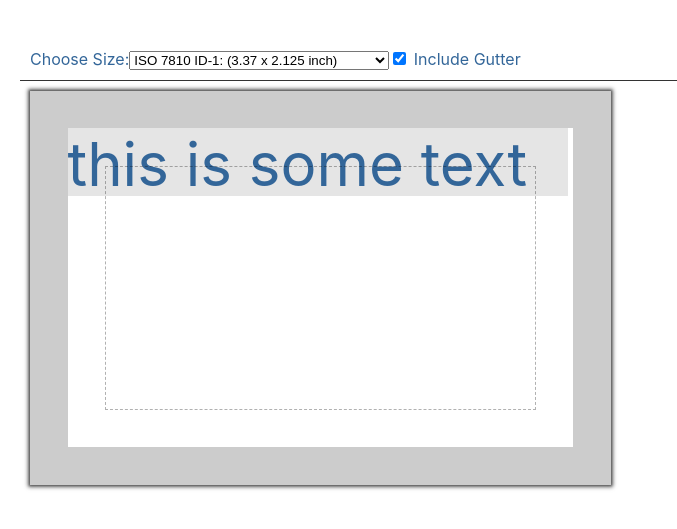
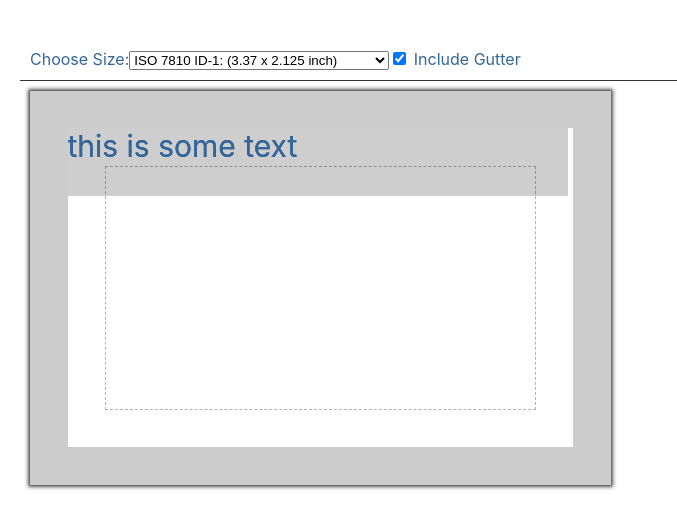
Before and after one commit to seesamjagan/print-works, a React app in the folder business-card/: page /create in a window 1280 px wide. Shown: the part 63-592 px from the top of the page, without its empty margins (0-677 px from the left). Built offline with nearby package versions, Linux system fonts and the light colour scheme.

Commit message:
update to transform handle inital position

```diff
--- a/business-card/src/components/card-maker/business-card.js
+++ b/business-card/src/components/card-maker/business-card.js
@@ -58,6 +58,7 @@ export class BusinessCard extends Component {
         <div className="print-area" style={PRINT_STYLE}>
           <div className="safe-zone" style={SAF_ZONE_STYLE} />
           <TextElement onClick={this.onElementClick} />
+          <TextElement onClick={this.onElementClick} />
           <Transformer target={target} targetSize={targetSize} onResize={this.onTransformerResize} />
         </div>
       </div>
--- a/business-card/src/components/card-maker/business-card.scss
+++ b/business-card/src/components/card-maker/business-card.scss
@@ -3,28 +3,32 @@
     box-shadow: 0 0 4px 2px rgba(0,0,0,0.6), 0 0 2px 1px rgba(0,0,0,0.3);
     display: inline-block;
     margin: auto;
+    box-sizing: border-box;
     .print-area {
         background-color: #FFF;
         overflow: hidden;
         position: relative;
+        box-sizing: border-box;
         .safe-zone {
             border: dashed thin rgba(0,0,0,0.3);
             position: absolute;
             display: inline-block;
             z-index: 1000;
             pointer-events: none;
+            box-sizing: border-box;
         }
         .element {
             position: absolute;
             display: inline-block;
             background: rgba(0,0,0,0.1);
             overflow: hidden;
+            box-sizing: border-box;
         }
         .text-element {
             width: 500px;
             height: 68px;
             font: {
-                size: 60px;
+                size: 30px;
             }
         }
     }
--- a/business-card/src/components/transformer/transformer.js
+++ b/business-card/src/components/transformer/transformer.js
@@ -1,7 +1,6 @@
 import React, { Component } from "react";
 import "./transformer.scss";
 import { DnDManager, px, toInt, getDim } from "../../utils/dnd-manager";
-import { classBody } from "@babel/types";
 
 export default class Transformer extends Component {
   state = {
@@ -11,6 +10,16 @@ export default class Transformer extends Component {
     bottomPos: null,
     bottomRightPos: null
   };
+
+  gs = { width: 10, height: 10 };
+
+  get gripHeight() {
+    return this.gs.height/2;
+  }
+
+  get gripWidth() {
+    return this.gs.width/2;
+  }
 
   componentDidMount() {
     DnDManager.getInstance()
@@ -39,7 +48,7 @@ export default class Transformer extends Component {
     { left, top, oldLeft, oldTop, xDiff, yDiff },
     className
   ) => {
-    let gripSize = 20 / 2;
+    let gripSize = this.gripWidth;
     let {
       state: { leftPos, rightPos, topPos, bottomPos, bottomRightPos },
       props: { onTransform, target }
@@ -179,24 +188,44 @@ export default class Transformer extends Component {
   };
 
   componentDidUpdate(preProps, preState) {
+    let gripper = document.getElementsByClassName("resize-gripper")[0];
+    if (gripper) {
+      this.gs = getDim({ target: gripper });
+    }
+
     if (preProps.target !== this.props.target) {
       let targetSize = getDim({ target: this.props.target });
-      let { width, height } = targetSize;
-      const gripperSize = 20 / 2;
+      let { width, height, localX, localY } = targetSize;
+      const gripperSize = this.gripWidth;
       this.setState({
-        leftPos: { left: px(-gripperSize), top: px(height / 2 - gripperSize) },
+        // left side
+        leftPos: {
+          left: px(localX - gripperSize),
+          top: px(height / 2 + localY - gripperSize)
+        },
+
+        // right side
         rightPos: {
-          left: px(width - gripperSize),
-          top: px(height / 2 - gripperSize)
+          left: px(localX + width - gripperSize),
+          top: px(localY + height / 2 - gripperSize)
         },
-        topPos: { left: px(width / 2 - gripperSize), top: px(-gripperSize) },
+
+        // top side
+        topPos: {
+          left: px(localX + width / 2 - gripperSize),
+          top: px(localY - gripperSize)
+        },
+
+        // bottom side
         bottomPos: {
-          left: px(width / 2 - gripperSize),
-          top: px(height - gripperSize)
+          left: px(localX + width / 2 - gripperSize),
+          top: px(localY + height - gripperSize)
         },
+
+        // bottom right side
         bottomRightPos: {
-          left: px(width - gripperSize),
-          top: px(height - gripperSize)
+          left: px(localX + width - gripperSize),
+          top: px(localY + height - gripperSize)
         },
         targetSize
       });
@@ -216,20 +245,20 @@ export default class Transformer extends Component {
     } = this;
 
     if (!targetSize) return null;
-    /*
-    let gripSize = 20 / 2;
 
-    let style = {
-      left: targetSize.localX,
-      top: targetSize.localY,
-      width: px(toInt(bottomRightPos.left) + gripSize),
-      height: px(toInt(bottomRightPos.top) + gripSize)
+    let gripSize = this.gripWidth;
+
+    let moveStyle = {
+      left: px(toInt(leftPos.left) + gripSize),
+      top: px(toInt(topPos.top) + gripSize),
+      width: px(toInt(rightPos.left) - toInt(leftPos.left)),
+      height: px(toInt(bottomPos.top) - toInt(topPos.top))
     };
- */
     return (
       <>
         {/*
         div className="transformer" style={style} */}
+        <div className="move-gripper" style={moveStyle} />
         <ResizeGripper className="left-resize-gripper" position={leftPos} />
         <ResizeGripper className="right-resize-gripper" position={rightPos} />
         <ResizeGripper className="top-resize-gripper" position={topPos} />
--- a/business-card/src/components/transformer/transformer.scss
+++ b/business-card/src/components/transformer/transformer.scss
@@ -8,8 +8,16 @@
   display: inline-block;
   position: absolute;
   background-color: #090;
-  width: 20px;
-  height: 20px;
+  width: 10px;
+  height: 10px;
   border-radius: 20px;
   box-shadow: 0 0 4px 2px rgba(0, 0, 0, 0.6);
+  cursor: grabbing;
 }
+.move-gripper {
+  display: inline-block;
+  position: absolute;
+  background: rgba(0, 0, 0, 0.1);
+  border: dashed thin #090;
+  box-sizing: border-box;
+}
```
